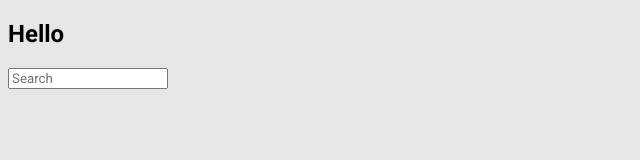
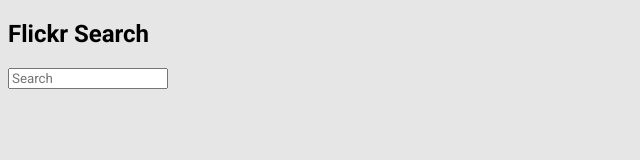
Before and after one commit to mvuong789/flickr-gallery, a React app: page / in a window 1280 px wide. Shown: the top 160 px of the page, without its empty margins (0-640 px from the left). Built offline with nearby package versions, Linux system fonts and the light colour scheme.

Commit message:
Added in a FlickrSearch component which takes care of rendering the search box and results

```diff
--- /dev/null
+++ b/src/flickrsearch/FlickrSearch.jsx
@@ -0,0 +1,13 @@
+import React from 'react';
+
+import Search from '@search/Search';
+
+const FlickrSearch = () => {
+  return (
+    <section className="flickr-search">
+      <Search />
+    </section>
+  )
+}
+
+export default FlickrSearch;
--- a/src/index.jsx
+++ b/src/index.jsx
@@ -5,13 +5,13 @@
 
 import '@st/index.styl';
 
-import Search from '@search/Search';
+import FlickrSearch from '@fsearch/FlickrSearch';
 
 ReactDOM.render(
   <Provider store={store}>
     <div>
-      <h1>Hello</h1>
-      <Search />
+      <h1>Flickr Search</h1>
+      <FlickrSearch />
     </div>
   </Provider>,
   document.getElementById('app'),
```
